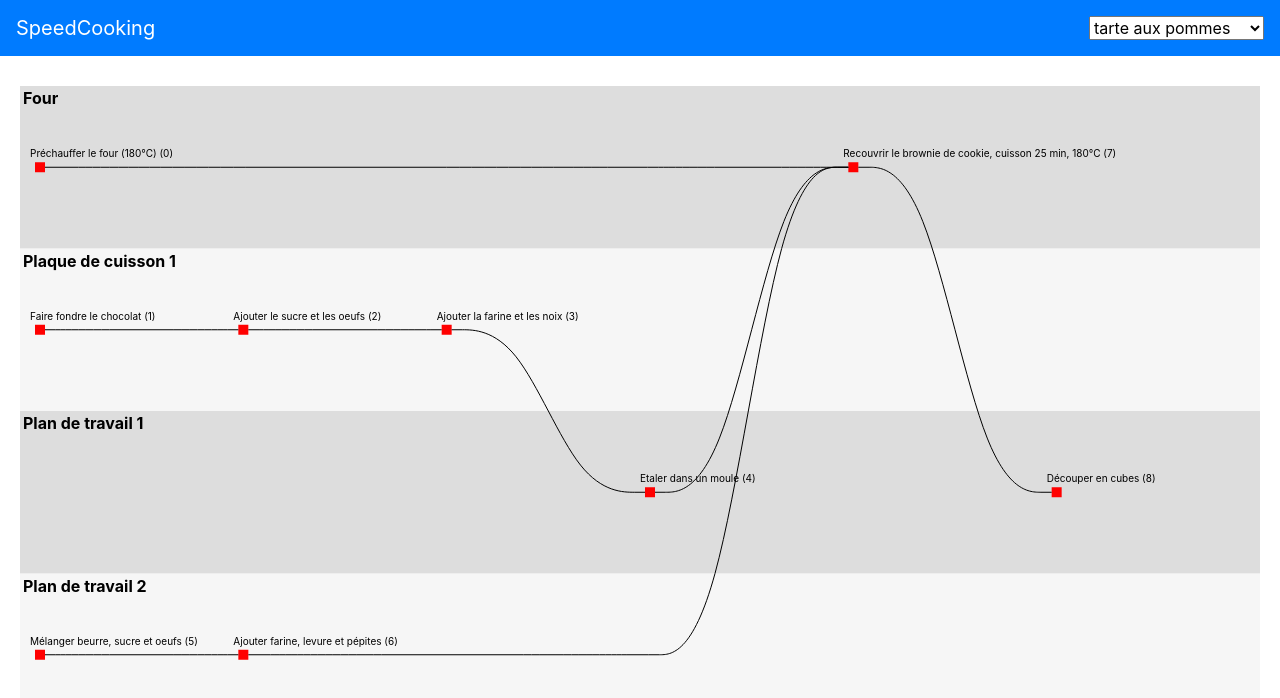
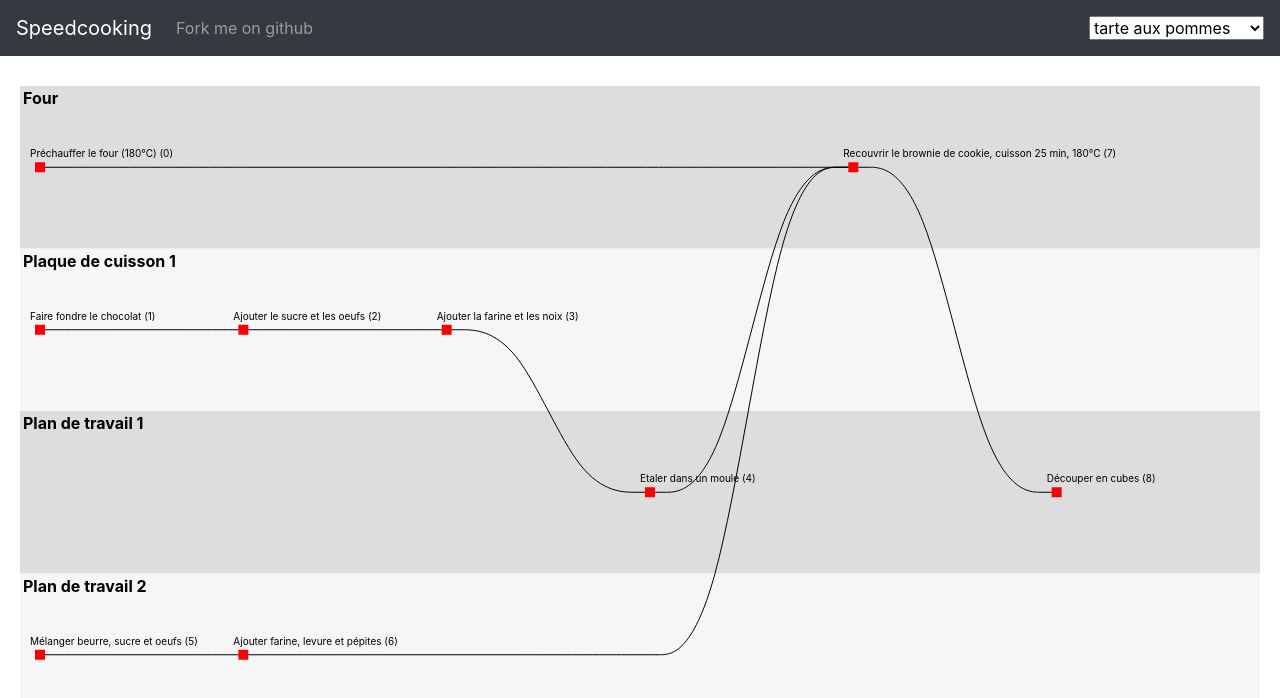
Before and after one commit to tblondelle/DataVisualisationProject, a plain HTML site: page index.html in a window 1280 px wide. Drawn offline with nearby package versions, Linux system fonts and the light colour scheme.

Commit message:
changement de barre test

```diff
--- a/index.html
+++ b/index.html
@@ -33,10 +33,26 @@
 
   </head>
   <body>
-    <nav id="nav" class="navbar navbar-dark bg-primary">
-      <a class="navbar-brand" href="">SpeedCooking</a>
-      <select class="selectRecipes"></select>
+    	<!-- Barre de titre -->
+	<nav class="navbar navbar-expand-lg navbar-dark bg-dark">
+  <a class="navbar-brand" href="#">Speedcooking</a>
+  <button class="navbar-toggler" type="button" data-toggle="collapse" data-target="#navbarSupportedContent" aria-controls="navbarSupportedContent" aria-expanded="false" aria-label="Toggle navigation">
+    <span class="navbar-toggler-icon"></span>
+  </button>
+
+  <div class="collapse navbar-collapse" id="navbarSupportedContent">
+    <ul class="navbar-nav mr-auto">
+      <li class="nav-item">
+        <a class="nav-link" href="https://github.com/tblondelle/DataVisualisationProject">Fork me on github</a>
+      </li>
+
+	</ul>
+
+	<select class="selectRecipes"></select>
+
+	</div>
     </nav>
+
 
       <svg></svg>
 
```
